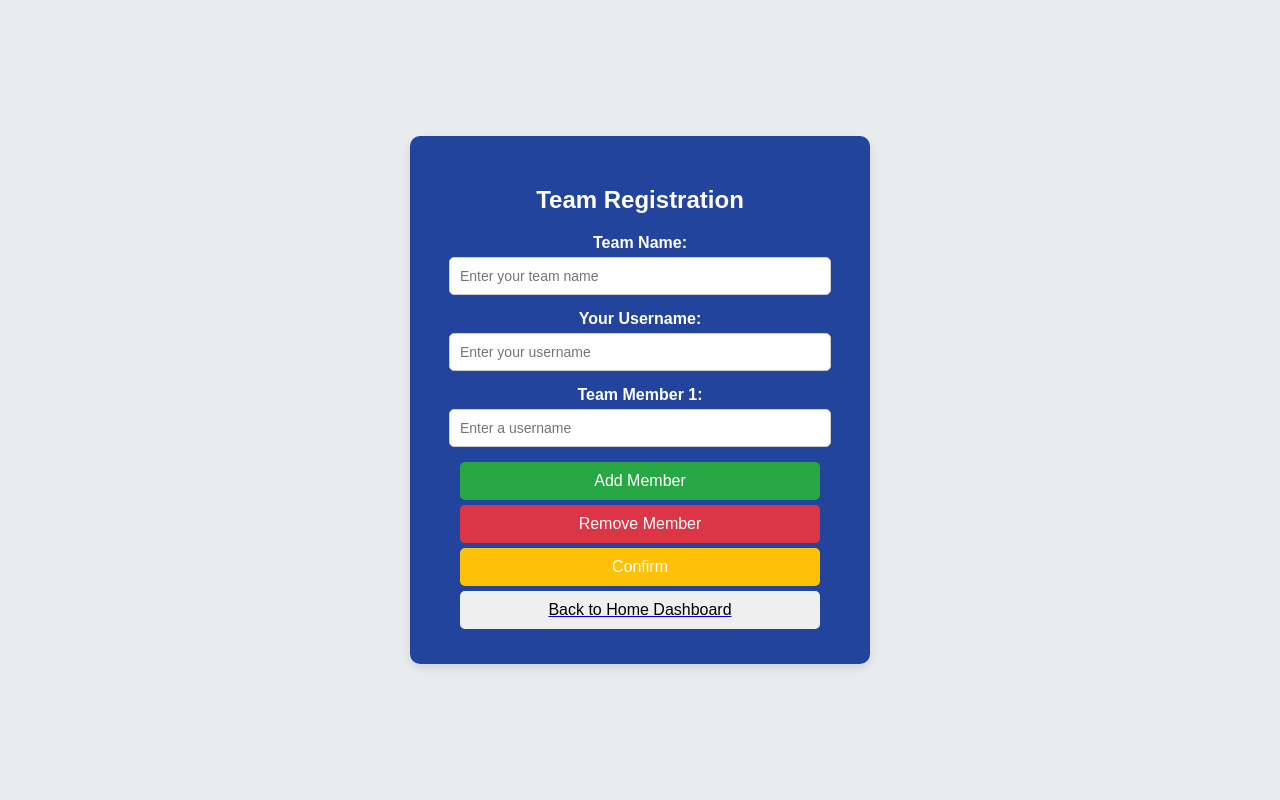
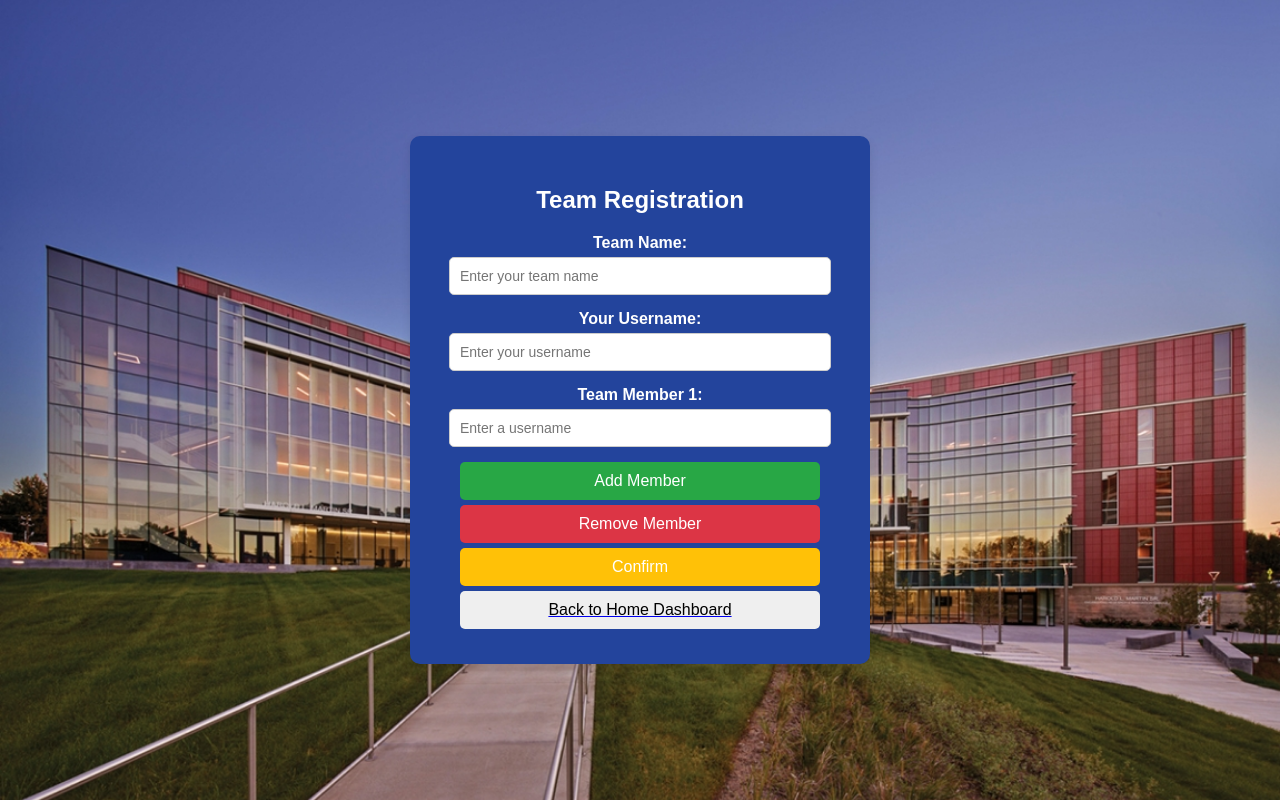
Before and after one commit to kyreshamwell/SeniorProject, a website: page team-sign/team-sign.html in a window 1280 px wide. Drawn offline with Linux system fonts and the light colour scheme.

Commit message:
added the background image to the team-signup page

```diff
--- a/team-sign/team-sign.css
+++ b/team-sign/team-sign.css
@@ -1,7 +1,8 @@
 /* General Page Styling */
 body {
     font-family: Arial, sans-serif;
-    background-color: #e9ecef;  /* Neutral light background */
+    background: url('../background.jpg') no-repeat center center fixed;
+    background-size: cover;
     margin: 0;
     padding: 0;
     display: flex;
```
